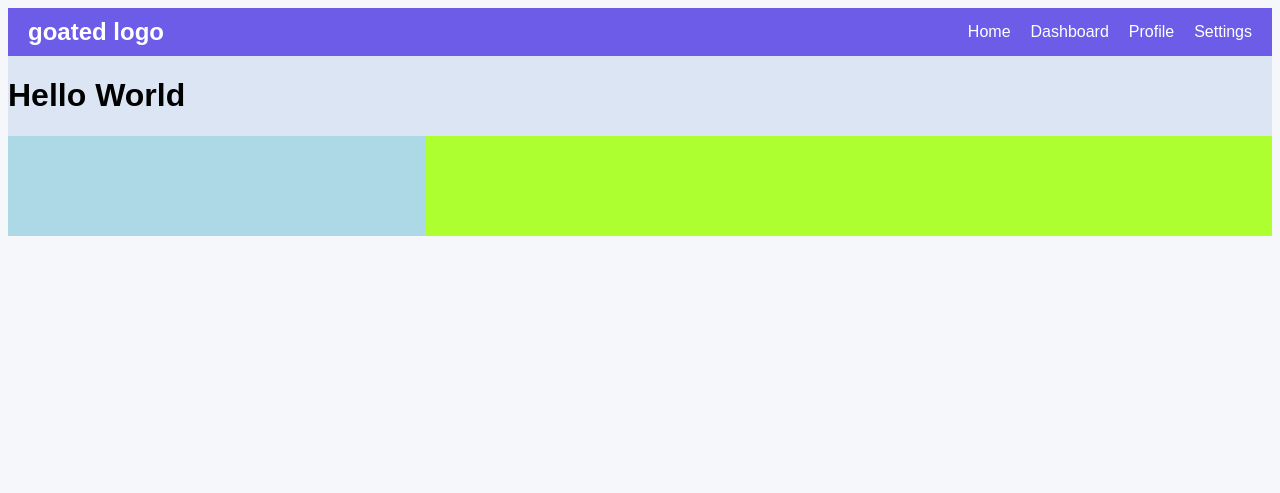
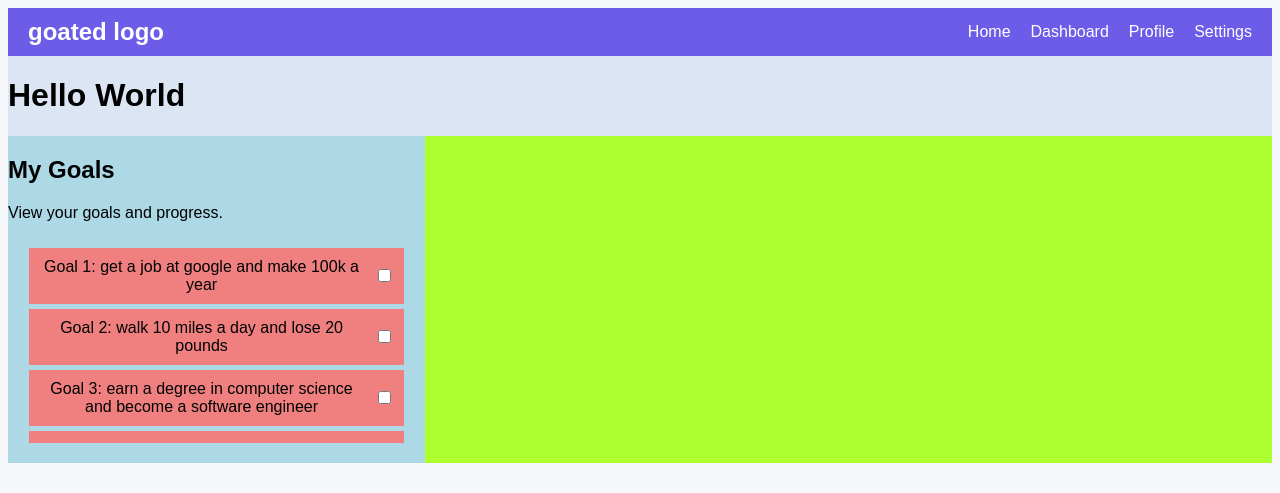
Before and after one commit to MlgEpicCar/HenHacks2026, a Flask app: page / in a window 1280 px wide. Shown: the top 493 px of the page. Run offline with Flask 3, Linux system fonts and the light colour scheme.

Commit message:
Unfinished Goals list + Add goal button

```diff
--- a/static/script.js
+++ b/static/script.js
@@ -0,0 +1,14 @@
+function openModal() {
+  document.getElementById("popup").classList.add("active");
+}
+
+function closeModal() {
+  document.getElementById("popup").classList.remove("active");
+}
+
+window.onclick = function(event) {
+  const modal = document.getElementById("popup");
+  if (event.target === modal) {
+    modal.classList.remove("active");
+  }
+}
--- a/static/style.css
+++ b/static/style.css
@@ -61,9 +61,110 @@ body {
 }
 .dashboard {
     background-color: lightblue;
-    height: 100px;
+    height: 100%;
+}
+.goals_container {
+    height: 200px;
+    margin: 5%;
+    overflow-y: auto;
+}
+.goals {
+    background-color: lightcoral;
+    width: 100%;
+    min-height: 20%;
+    margin-top: 5px;
+    display: flex;
+    justify-content: space-between;
+    align-items: center;
+    padding: 10px;
+    gap: 10px;
+    box-sizing: border-box;
+}
+.goaltxt {
+    text-align: center;
+    flex: 1;
+    height: auto;
+    margin: 0;
+    padding: 0;
+    word-wrap: break-word;
+    overflow-wrap: break-word;
+}
+.goal-checkbox {
+    flex-shrink: 0;
+    cursor: pointer;
 }
 .hubzone {
     background-color: greenyellow;
-    height: 100px;
+    height: 100%;
 }
+
+/*
+==============================
+          Scrollbar CSS
+==============================
+*/
+
+/* width */
+::-webkit-scrollbar {
+  width: 10px;
+}
+/* Track */
+::-webkit-scrollbar-track {
+  background: none;
+}
+/* Handle */
+::-webkit-scrollbar-thumb {
+  background: none;
+}
+/* Handle on hover */
+::-webkit-scrollbar-thumb:hover {
+  background: none;
+}
+/*
+==============================
+          Add Goal Button CSS
+==============================
+/* Popup background */
+/* Background overlay */
+.modal {
+  position: fixed;
+  inset: 0;
+  background: rgba(0,0,0,0.5);
+
+  display: flex;
+  justify-content: center;
+  align-items: center;
+
+  opacity: 0;
+  visibility: hidden;
+
+  transition: opacity 0.3s ease, visibility 0.3s ease;
+}
+
+/* When active */
+.modal.active {
+  opacity: 1;
+  visibility: visible;
+}
+
+/* Popup box */
+.modal-content {
+  background: white;
+  padding: 30px;
+  border-radius: 8px;
+  transform: scale(0.9);
+  transition: transform 0.3s ease;
+}
+.modal.active .modal-content {
+  transform: scale(1);
+}
+
+/* Close button */
+.close {
+  margin-top: 15px;
+  padding: 8px 15px;
+  background: red;
+  color: white;
+  border: none;
+  cursor: pointer;
+}
--- a/templates/base.html
+++ b/templates/base.html
@@ -3,6 +3,7 @@
 <head>
     <title>HenHacks2026</title>
     <link rel="stylesheet" href="{{ url_for('static', filename='style.css') }}">
+    <script src="{{ url_for('static', filename='script.js') }}"></script>
 </head>
 <body>
 
--- a/templates/index.html
+++ b/templates/index.html
@@ -5,8 +5,70 @@
 <h1>Hello World</h1>
 
 <div class="index_container">
-    <div class="dashboard"></div>
+    <div class="dashboard">
+        <h2>My Goals</h2>
+        <p>View your goals and progress.</p>
+        <div class="goals_container">
+            <div class="goals">
+                <p class="goaltxt">
+                    Goal 1: get a job at google and make 100k a year
+                </p>
+                <input class="goal-checkbox" type="checkbox">
+            </div>
+            <div class="goals">
+                <p class="goaltxt">
+                    Goal 2: walk 10 miles a day and lose 20 pounds
+                </p>
+                <input class="goal-checkbox" type="checkbox">
+            </div>
+            <div class="goals">
+                <p class="goaltxt">
+                    Goal 3: earn a degree in computer science and become a software engineer
+                </p>
+                <input class="goal-checkbox" type="checkbox">
+            </div>
+            <div class="goals">
+                <p class="goaltxt">
+                    Goal 4: eat healthy and cook more meals at home to save money and improve my health
+                </p>
+                <input class="goal-checkbox" type="checkbox">
+            </div>
+            <div class="goals">
+                <p class="goaltxt">
+                    Goal 5: invest in stocks and build a diversified portfolio to grow my wealth over time
+                </p>
+                <input class="goal-checkbox" type="checkbox">
+            </div>
+            <div class="goals">
+                <p class="goaltxt">
+                    Goal 6: save $10,000 in an emergency fund
+                </p>
+                <input class="goal-checkbox" type="checkbox">
+            </div>
+            <div class="goals">
+                <p class="goaltxt">
+                    Goal 7: learn a new skill or hobby to improve my personal development
+                </p>
+                <input class="goal-checkbox" type="checkbox">
+            </div>
+            <div class="goals">
+                <button class="goaltxt" onclick="openModal()">
+                    Add Goal
+                </button>
+            </div>
+        </div>
+
+
+    </div>
     <div class="hubzone"></div>
 </div>
 
+<div class="modal" id="popup">
+  <div class="modal-content">
+    <h3>Hello 👋</h3>
+    <p>This is a custom popup modal.</p>
+    <button class="close" onclick="closeModal()">Close</button>
+  </div>
+</div>
+
 {% endblock %}
```
Also changed, not shown: goals.json (added, +10 -0 lines).
